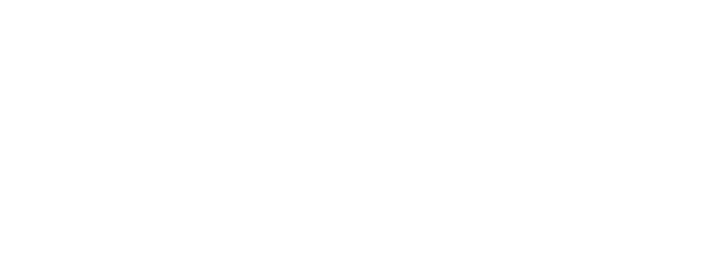
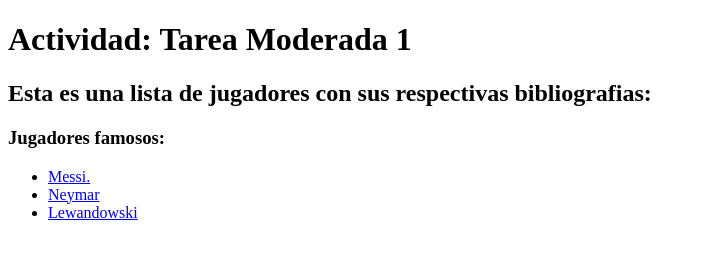
Before and after one commit to AgustinAnto/StreamBe_2, a plain HTML site: page Moderado-1.html in a window 1280 px wide. Shown: the whole page, without its empty margins (0-705 px from the left). Drawn offline with Linux system fonts and the light colour scheme.

Commit message:
Add files via upload

```diff
--- a/Moderado-1.html
+++ b/Moderado-1.html
@@ -10,7 +10,30 @@
 </head>
 <body>
 
+    <h1>
+        Actividad: Tarea Moderada 1
+    </h1>
 
+    <h2>
+        Esta es una lista de jugadores con sus respectivas bibliografias:
+    </h2>
+
+    <h3>
+        Jugadores famosos:
+    </h3>
+
+    <ul>
+        <li>
+            <a href="https://es.wikipedia.org/wiki/Lionel_Messi">Messi.</a>
+        </li>
+
+        <li>
+            <a href="https://es.wikipedia.org/wiki/Neymar">Neymar</a>
+        </li>
+        <li>
+            <a href="https://es.wikipedia.org/wiki/Robert_Lewandowski">Lewandowski</a>
+        </li>
+    </ul>
 
 </body>
 </html>
```
